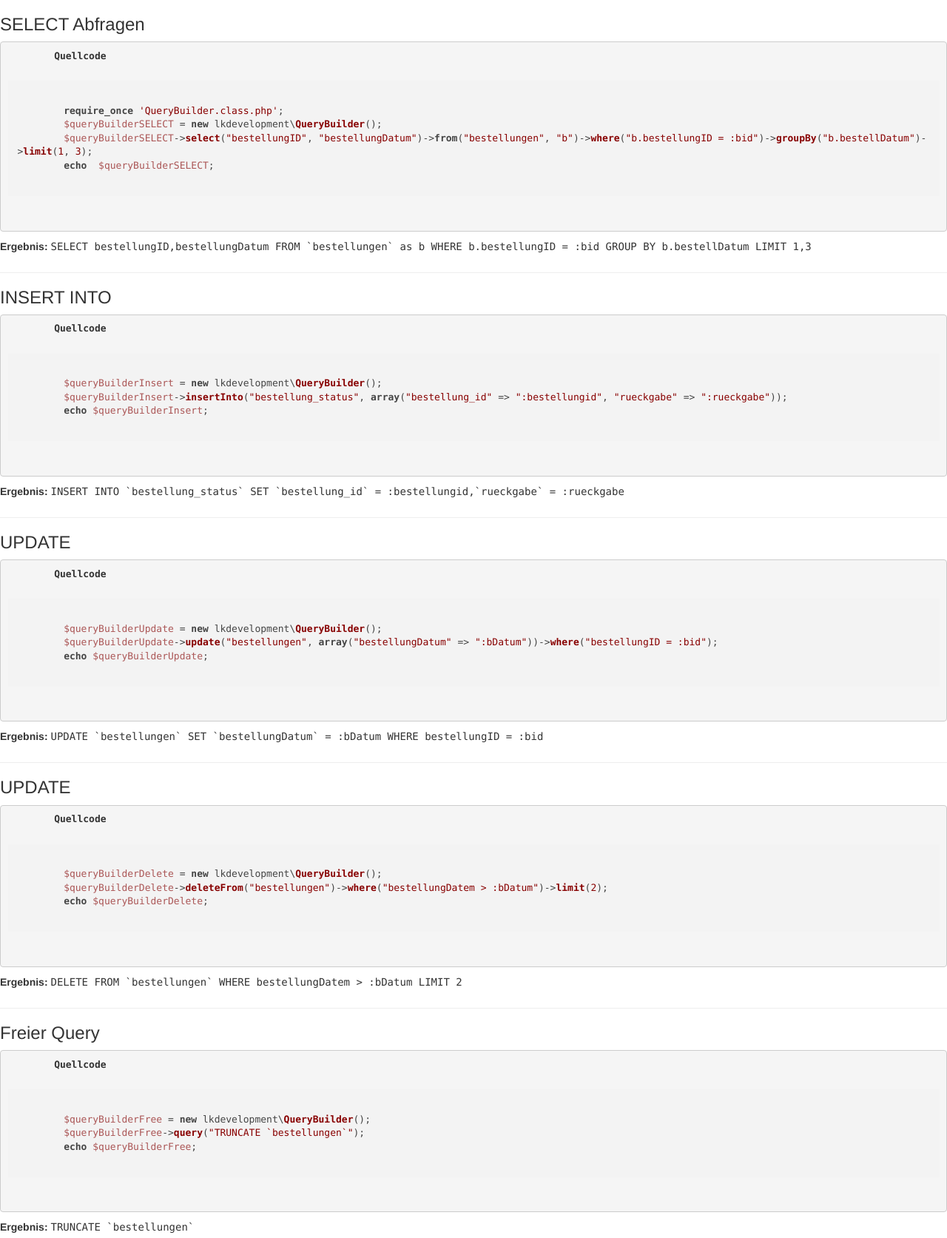
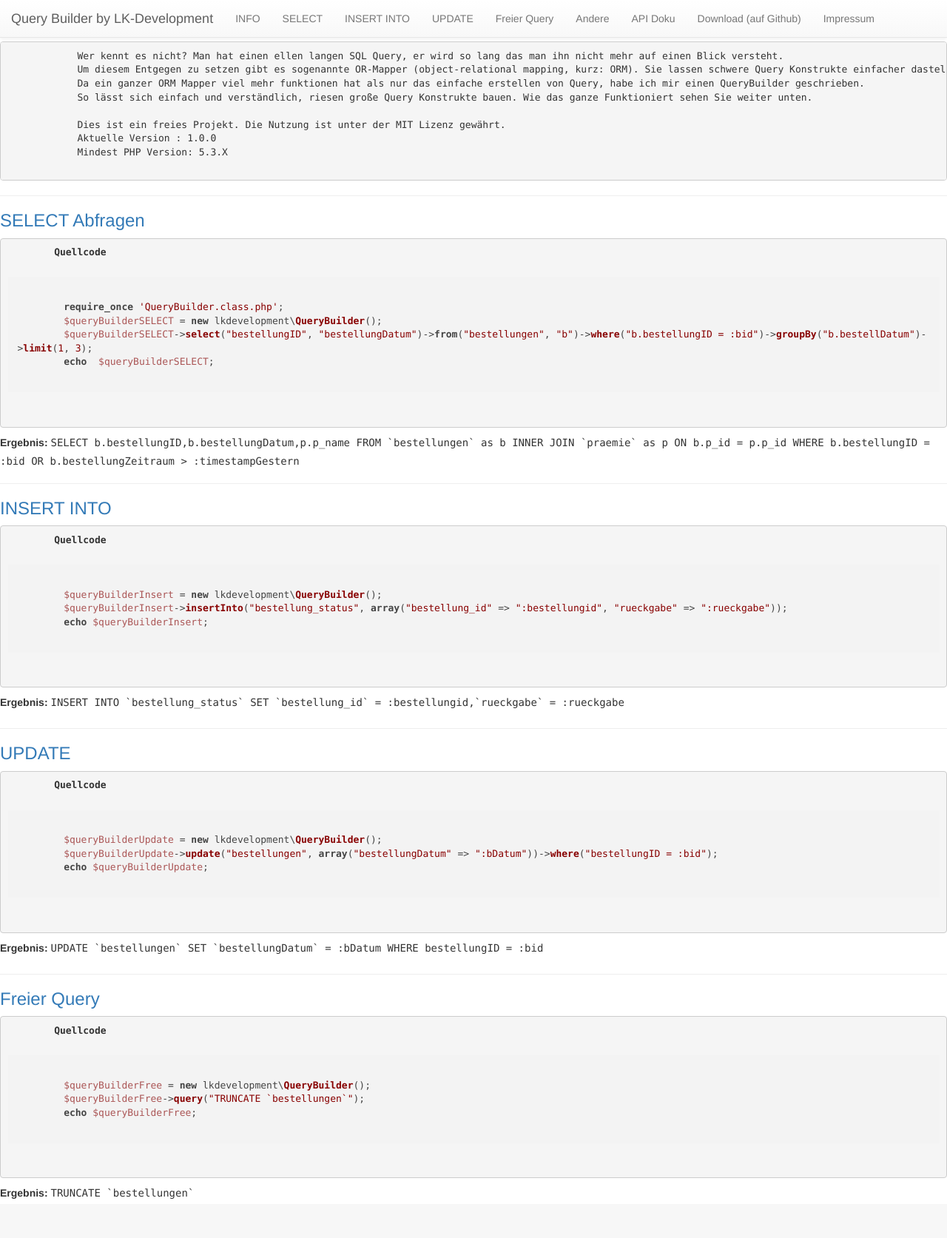
Before and after one commit to LKDevelopment/QueryBuilder, a PHP site: page / in a window 1280 px wide. Shown: the whole page at 74% size. After the commit the page ends 1620 px from the top, so only its background shows below. Run offline with PHP 8.4, Linux system fonts and the light colour scheme; some libraries are stand-ins or nearby versions.

Commit message:
Homepage angepasst

```diff
--- a/index.php
+++ b/index.php
@@ -27,8 +27,8 @@ require_once 'QueryBuilder.class.php';
 <!DOCTYPE html>
 <html>
     <head>
-        <meta charset="windows-1252">
-        <title></title>
+        <meta charset="utf-8">
+        <title>Query Builder by LK-Development</title>
         <!-- Latest compiled and minified CSS -->
         <link rel="stylesheet" href="https://maxcdn.bootstrapcdn.com/bootstrap/3.3.1/css/bootstrap.min.css">
 
@@ -43,7 +43,49 @@ require_once 'QueryBuilder.class.php';
 
     </head>
     <body>
-        <h3>SELECT Abfragen</h3>
+        <nav class="navbar navbar-default navbar-fixed-top" role="navigation">
+            <div class="container-fluid">
+                <!-- Titel und Schalter werden für eine bessere mobile Ansicht zusammengefasst -->
+                <div class="navbar-header">
+                    <button type="button" class="navbar-toggle collapsed" data-toggle="collapse" data-target="#bs-example-navbar-collapse-1">
+                        <span class="sr-only">Navigation ein-/ausblenden</span>
+                        <span class="icon-bar"></span>
+                        <span class="icon-bar"></span>
+                        <span class="icon-bar"></span>
+                    </button>
+                    <a class="navbar-brand" href="#">Query Builder by LK-Development</a>
+                </div>
+
+                <!-- Alle Navigationslinks, Formulare und anderer Inhalt werden hier zusammengefasst und können dann ein- und ausgeblendet werden -->
+                <div class="collapse navbar-collapse" id="bs-example-navbar-collapse-1">
+                    <ul class="nav navbar-nav">
+                        <li><a href="#info">INFO</a></li>
+                        <li><a href="#select">SELECT</a></li>
+                        <li><a href="#insert">INSERT INTO</a></li>
+                        <li><a href="#update">UPDATE</a></li>
+                        <li><a href="#free">Freier Query</a></li>
+                        <li><a href="#other">Andere</a></li>
+                        <li><a href="http://querybuilder.lk-development.de/doku">API Doku</a></li>
+                        <li><a href="https://github.com/GMacx3/QueryBuilder">Download (auf Github)</a></li>
+                        <li><a href="https://www.lukas-kaemmerling.de/?page=legalnotice" target="_blank">Impressum</a></li>
+                    </ul>
+                </div><!-- /.navbar-collapse -->
+            </div><!-- /.container-fluid -->
+        </nav>
+        <h3><a name="info">INFO</a></h3>
+        <pre>
+            Wer kennt es nicht? Man hat einen ellen langen SQL Query, er wird so lang das man ihn nicht mehr auf einen Blick versteht.
+            Um diesem Entgegen zu setzen gibt es sogenannte OR-Mapper (object-relational mapping, kurz: ORM). Sie lassen schwere Query Konstrukte einfacher dastellen.
+            Da ein ganzer ORM Mapper viel mehr funktionen hat als nur das einfache erstellen von Query, habe ich mir einen QueryBuilder geschrieben.
+            So lässt sich einfach und verständlich, riesen große Query Konstrukte bauen. Wie das ganze Funktioniert sehen Sie weiter unten.
+
+            Dies ist ein freies Projekt. Die Nutzung ist unter der MIT Lizenz gewährt.
+            Aktuelle Version : 1.0.0
+            Mindest PHP Version: 5.3.X
+        </pre>
+        <hr>
+        <h3><a name="select">SELECT Abfragen</a></h3>
+
         <pre>
         <label>Quellcode</label>
             <code class="php">
@@ -55,15 +97,19 @@ require_once 'QueryBuilder.class.php';
         </pre>
         <label>Ergebnis:</label>
         <samp> <?php
-
             $queryBuilderSELECT = new lkdevelopment\QueryBuilder();
-            $queryBuilderSELECT->select("bestellungID", "bestellungDatum")->from("bestellungen", "b")->where("b.bestellungID = :bid")->groupBy("b.bestellDatum")->limit(1, 3);
+            $queryBuilderSELECT->select("b.bestellungID", "b.bestellungDatum","p.p_name")
+                    ->from("bestellungen", "b")
+                    ->innerJoin("praemie", "p", "b.p_id = p.p_id")
+                    ->where("b.bestellungID = :bid")
+                    ->orWhere("b.bestellungZeitraum > :timestampGestern");
             echo $queryBuilderSELECT;
             ?></samp>
 
 
         <hr>
-        <h3>INSERT INTO</h3>
+        <h3><a name="insert">INSERT INTO</a></h3>
+
         <pre>
         <label>Quellcode</label>
             <code class="php">
@@ -82,7 +128,7 @@ require_once 'QueryBuilder.class.php';
 
 
         <hr>
-        <h3>UPDATE</h3>
+        <h3><a name="update">UPDATE</a></h3>
         <pre>
         <label>Quellcode</label>
             <code class="php">
@@ -99,24 +145,7 @@ require_once 'QueryBuilder.class.php';
             ?></samp>
 
         <hr>
-        <h3>UPDATE</h3>
-        <pre>
-        <label>Quellcode</label>
-        <code class="php">
-        $queryBuilderDelete = new lkdevelopment\QueryBuilder();
-        $queryBuilderDelete->deleteFrom("bestellungen")->where("bestellungDatem > :bDatum")->limit(2);
-        echo $queryBuilderDelete;
-            </code>
-        </pre>
-        <label>Ergebnis:</label>
-        <samp><?php
-            $queryBuilderDelete = new lkdevelopment\QueryBuilder();
-            $queryBuilderDelete->deleteFrom("bestellungen")->where("bestellungDatem > :bDatum")->limit(2);
-            echo $queryBuilderDelete;
-            ?></samp>
-
-        <hr>
-        <h3>Freier Query</h3>
+        <h3><a name="free">Freier Query</a></h3>
         <pre>
         <label>Quellcode</label>
         <code class="php">
@@ -126,10 +155,12 @@ require_once 'QueryBuilder.class.php';
             </code>
         </pre>
         <label>Ergebnis:</label>
-        <samp><?php
+        <samp>
+            <?php
             $queryBuilderFree = new lkdevelopment\QueryBuilder();
             $queryBuilderFree->query("TRUNCATE `bestellungen`");
             echo $queryBuilderFree;
-            ?></samp>
+            ?>
+        </samp>
     </body>
 </html>
```
